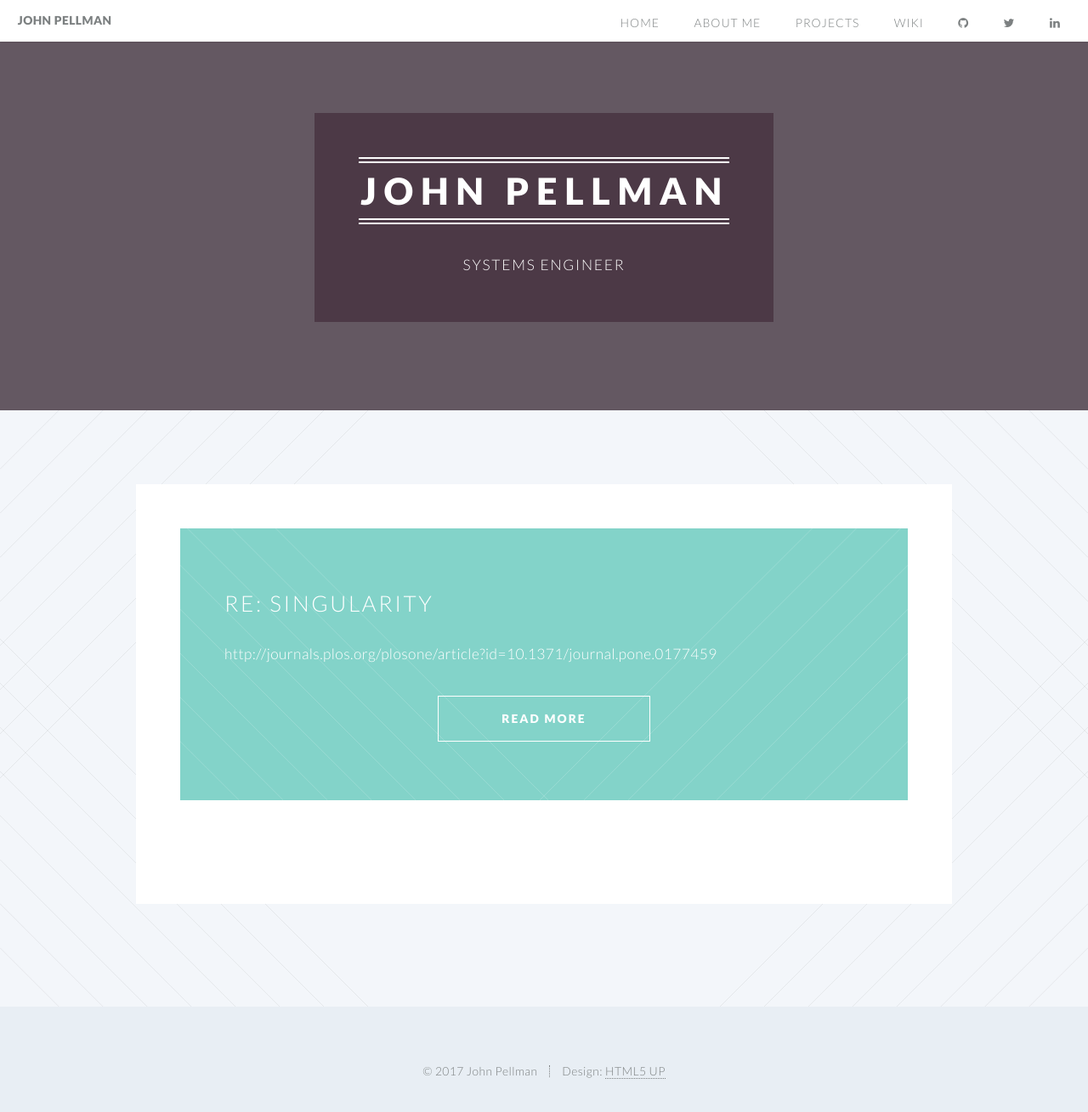
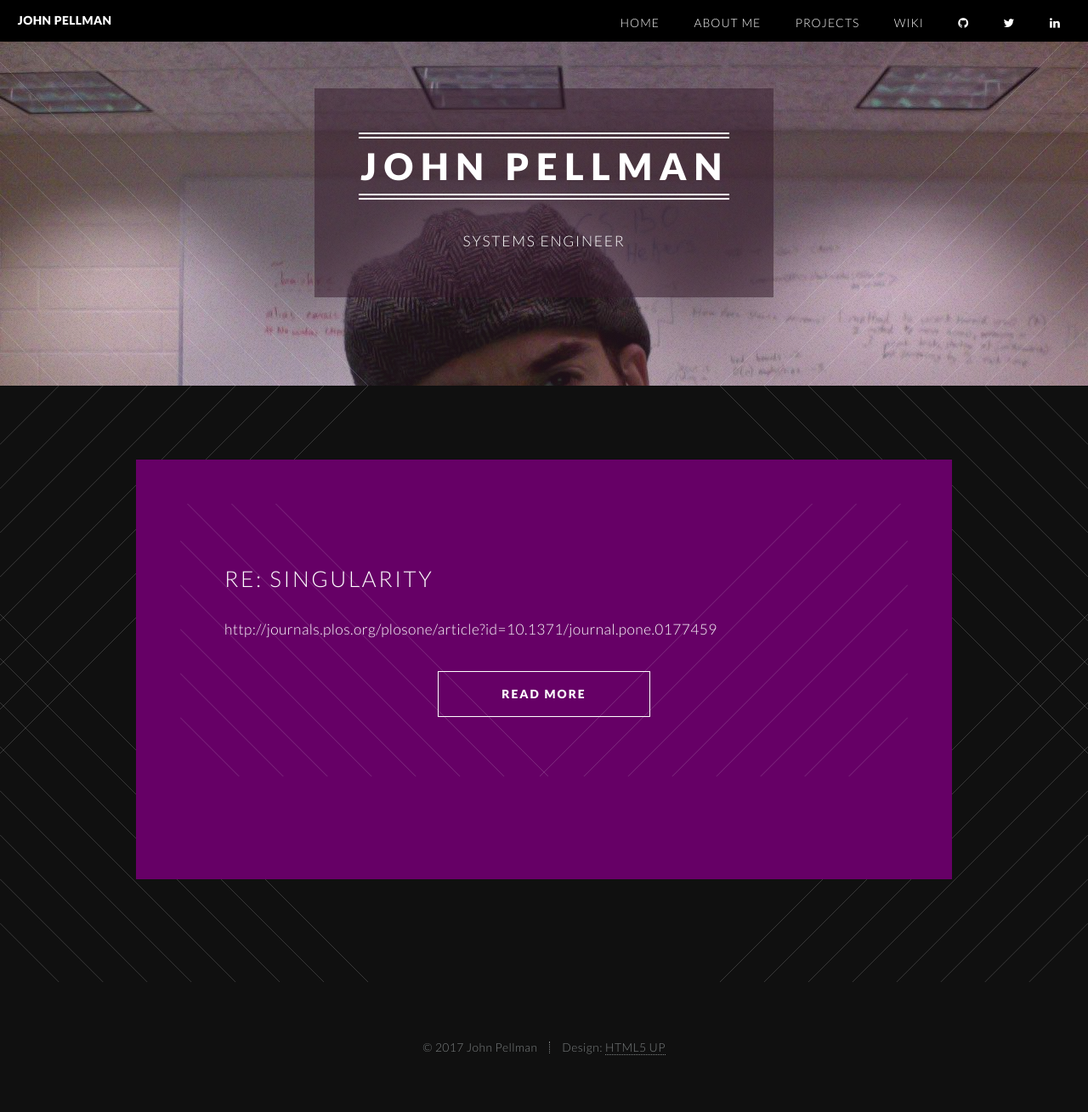
Before and after one commit to jpellman/jpellman.github.io, a Jekyll site: the page built from index.html, in a window 1280 px wide and 1338 px high. Shown: the top 1309 px of the window at 85% size. Built offline with Jekyll 4.4.1, drawn with Linux system fonts in a browser that asks for light colours.

Commit message:
Various color and formatting changes.

```diff
--- a/_includes/head.html
+++ b/_includes/head.html
@@ -17,20 +17,15 @@
     <script src="/js/skel.min.js"></script>
     <script src="/js/skel-layers.min.js"></script>
     <script src="/js/init.js"></script>
-    # Randomize the banner image.
+    <!-- Randomize the banner image. -->
     <script type="text/javascript">
     $(document).ready(function() {
 
         var bgArray = ['banner.jpg','2011-09-23-134619.jpg'];
         var bg = bgArray[Math.floor(Math.random() * bgArray.length)];
 
-        $('banner').css('background-image', bg);
-
-        // If you have defined a path for the images
-        var path = 'images';
-
         // then you can put it right before the variable 'bg'
-        $('banner').css('background-image','url("images/light-bl.svg"), url("images/light-br.svg"), url("images/overlay.png"), url("../'+ path+bg+'")');
+        $('#banner').css('background-image','url("css/images/light-bl.svg"), url("css/images/light-br.svg"), url("css/images/overlay.png"), url("images/' + bg + '")');
 
     });
     </script>
--- a/css/style.css
+++ b/css/style.css
@@ -10,7 +10,7 @@
 /* Basic */
 
 	body, #skel-layers-wrapper {
-		background: #f3f6fa;
+		background: #101010;
 	}
 
 	body.is-loading * {
@@ -27,7 +27,7 @@
 	}
 
 	body, input, select, textarea {
-		color: #7c8081;
+		color: #ffffff;
 		font-family: 'Lato', sans-serif;
 		font-size: 15pt;
 		font-weight: 300;
@@ -204,7 +204,7 @@
 		input[type="password"]:focus,
 		input[type="email"]:focus,
 		textarea:focus {
-			border-color: #83d3c9;
+			border-color: #660066;
 		}
 
 	input[type="text"],
@@ -529,7 +529,7 @@ img {
 		input[type="submit"]:hover,
 		input[type="reset"]:hover,
 		.button:hover {
-			background: rgba(188, 202, 206, 0.15);
+			background: rgba(153, 51, 153, 0.15);
 			border-color: inherit;
 		}
 
@@ -537,8 +537,8 @@ img {
 		input[type="submit"].special,
 		input[type="reset"].special,
 		.button.special {
-			background: #83d3c9;
-			border-color: #83d3c9;
+			background: #660066;
+			border-color: #660066;
 			color: white !important;
 		}
 
@@ -578,7 +578,7 @@ img {
 		}
 
 		.wrapper.style2 {
-			background-color: #83d3c9;
+			background-color: #660066;
 			background-image: url("images/light-bl.svg"), url("images/light-br.svg");
 			background-position: bottom left, bottom right;
 			background-repeat: no-repeat, no-repeat;
@@ -593,7 +593,7 @@ img {
 			.wrapper.style2 .button.special {
 				background: white;
 				border-color: white;
-				color: #83d3c9 !important;
+				color: #660066 !important;
 			}
 
 				.wrapper.style2 .button.special:hover {
@@ -607,7 +607,7 @@ img {
 		}
 
 		.wrapper.style4 {
-			background: white;
+			background-color: #660066;
 			color: inherit;
 			padding: 4em;
 		}
@@ -620,7 +620,7 @@ img {
 	@keyframes reveal-header { 0% { top: -5em; } 100% { top: 0; } }
 
 	#header {
-		background: white;
+		background: black;
 		box-shadow: 0 1px 2px 0 rgba(0, 0, 0, 0.075);
 		color: inherit;
 		cursor: default;
@@ -792,7 +792,7 @@ img {
 			}
 
 			.dropotron > li:hover > a {
-				background: #83d3c9;
+				background: #660066;
 				color: white;
 			}
 
@@ -879,7 +879,7 @@ img {
 /* Main */
 
 	#main {
-		background-image: url("images/dark-tl.svg"), url("images/dark-tr.svg"), url("images/dark-bl.svg"), url("images/dark-br.svg");
+		background-image: url("images/light-tl.svg"), url("images/light-tr.svg"), url("images/light-bl.svg"), url("images/light-br.svg");
 		background-position: top left, top right, bottom left, bottom right;
 		background-repeat: no-repeat;
 		background-size: 25em;
@@ -927,7 +927,7 @@ img {
 /* Footer */
 
 	#footer {
-		background: #e8eef4;
+		background: #101010;
 		color: #7c8081;
 		padding: 5em 5em 10em 5em;
 		text-align: center;
```
